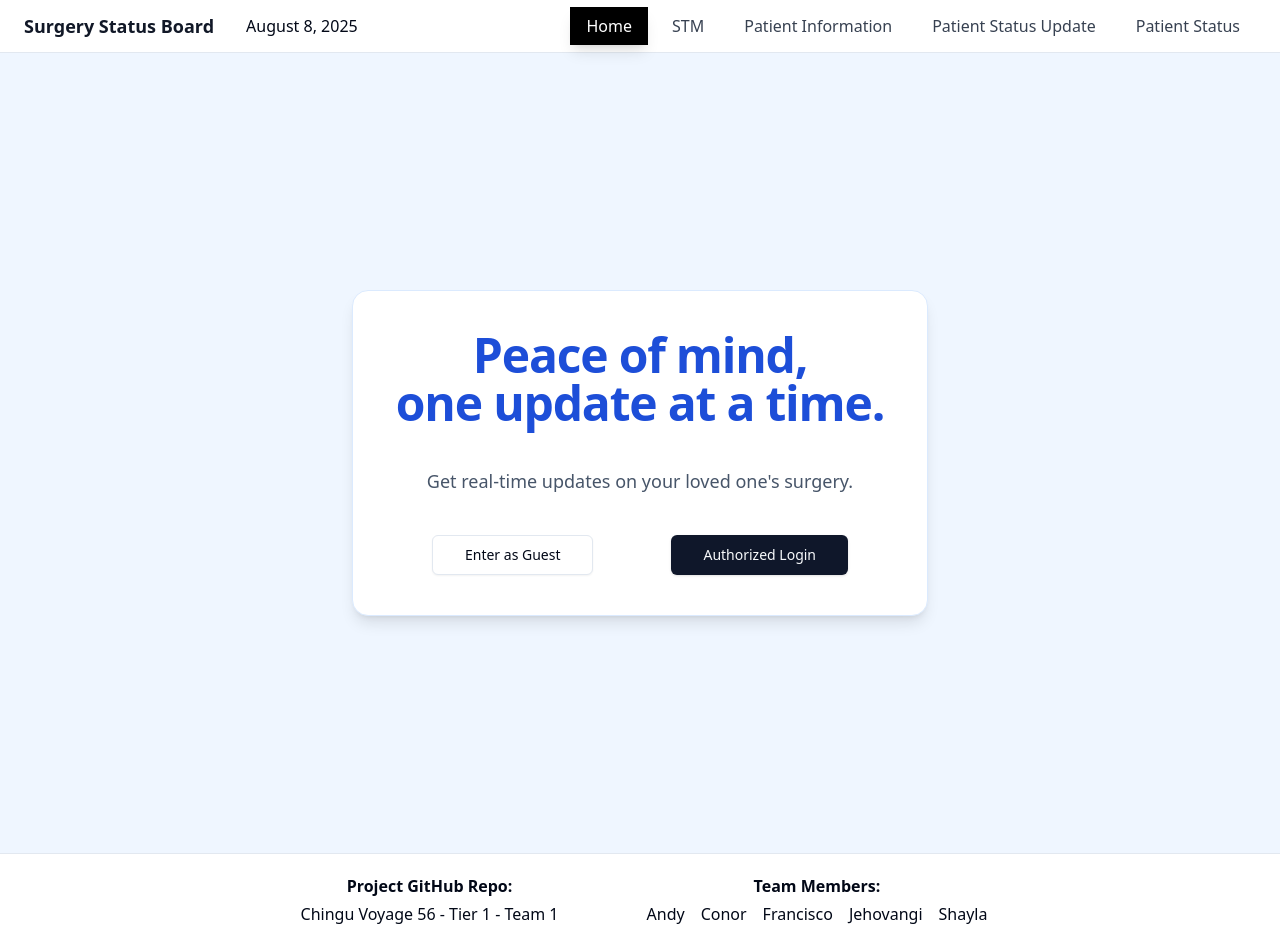
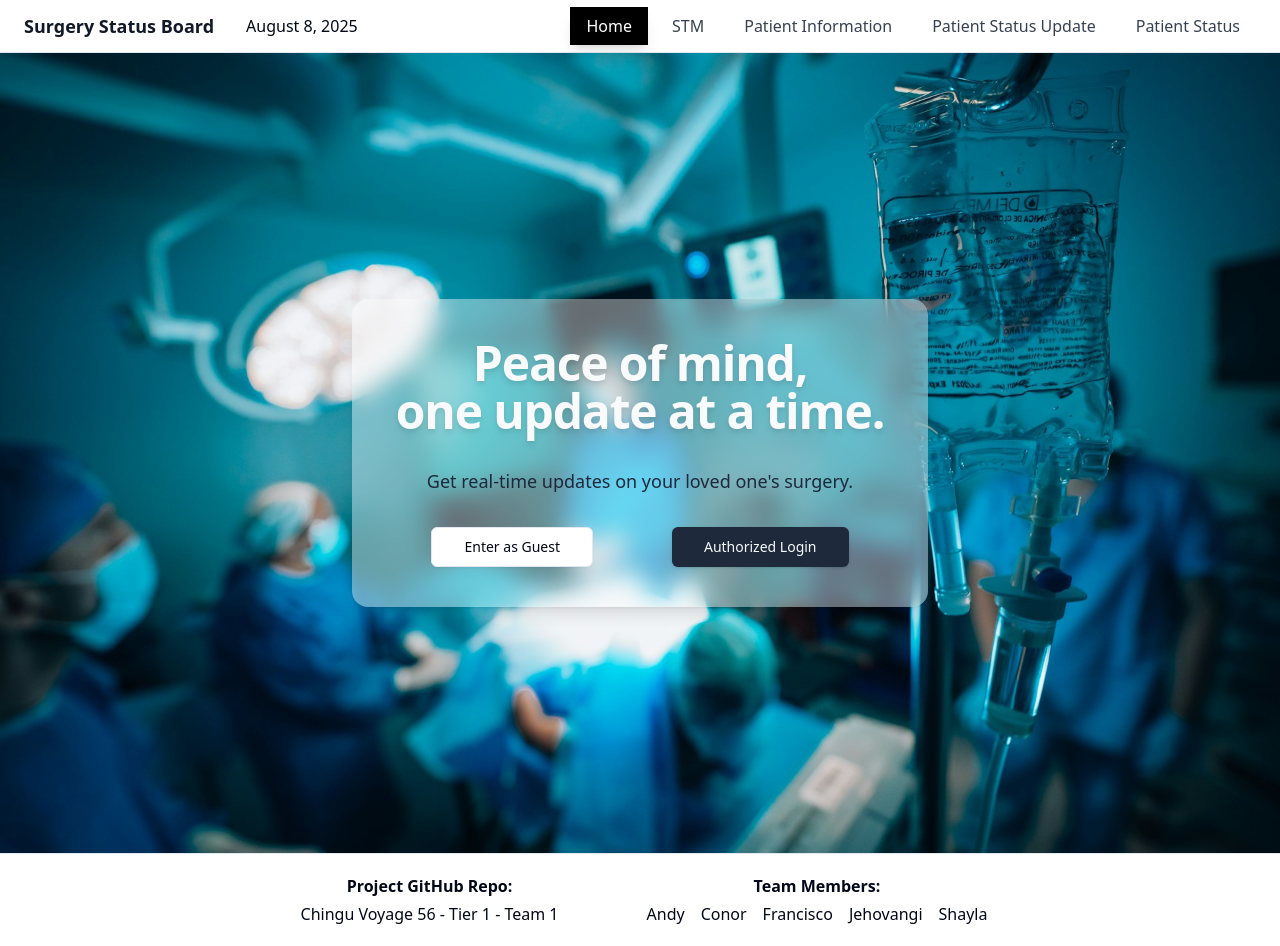
Before and after one commit to chingu-voyages/V56-tier1-team-01, a React (Vite) app: page / in a window 1280 px wide. Built offline with nearby package versions, Linux system fonts and the light colour scheme.

Commit message:
Add landing image to codebase

```diff
--- a/src/pages/LandingPage.jsx
+++ b/src/pages/LandingPage.jsx
@@ -1,20 +1,21 @@
 import { Button } from "@/components/ui/button"
 import { Link } from "react-router-dom"
+import coverImg from '../assets/cesar-badilla-miranda-0m4ZNiUcFy8-unsplash.jpg';
 
 export default function LandingPage() {
   return (
-    <main className="min-h-screen bg-blue-50 flex items-center justify-center px-4 sm:px-6">
-      <section className="max-w-xl w-full text-center bg-white rounded-2xl shadow-lg border border-blue-100 p-8 sm:p-10">
-        <h1 className="text-4xl sm:text-5xl font-bold text-blue-700 tracking-tight">
+    <main className="min-h-screen bg-cover flex items-center justify-center px-4 sm:px-6 bg-right" style={{ backgroundImage: `url(${coverImg})` }}>
+      <img src={coverImg} alt="Surgery room with doctors working on a patient" className="hidden" />
+      <section className="bg-white/40 backdrop-blur-md max-w-xl w-full text-center rounded-2xl shadow-lg  p-8 sm:p-10">
+        <h1 className="text-4xl font-bold text-slate-50 drop-shadow-md tracking-tight sm:text-5xl">
           Peace of mind,<br/> one update at a time.
         </h1>
-        <p className="my-10 text-md sm:text-lg text-slate-600">
+        <p className="my-8 text-md sm:text-lg text-slate-800">
           Get real-time updates on your loved one's surgery.
         </p>
-
         <div className="flex flex-col md:flex-row gap-4 md:gap-0 justify-around mt-6">
           <Link to="/patient-status"><Button size="lg" variant="outline">Enter as Guest</Button></Link>
-          <Link to="/login"><Button size="lg">Authorized Login</Button></Link>
+          <Link to="/login"><Button size="lg" className="bg-slate-800">Authorized Login</Button></Link>
         </div>
       </section>
     </main>
```
Also changed, not shown: src/assets/cesar-badilla-miranda-0m4ZNiUcFy8-unsplash.jpg (added).
